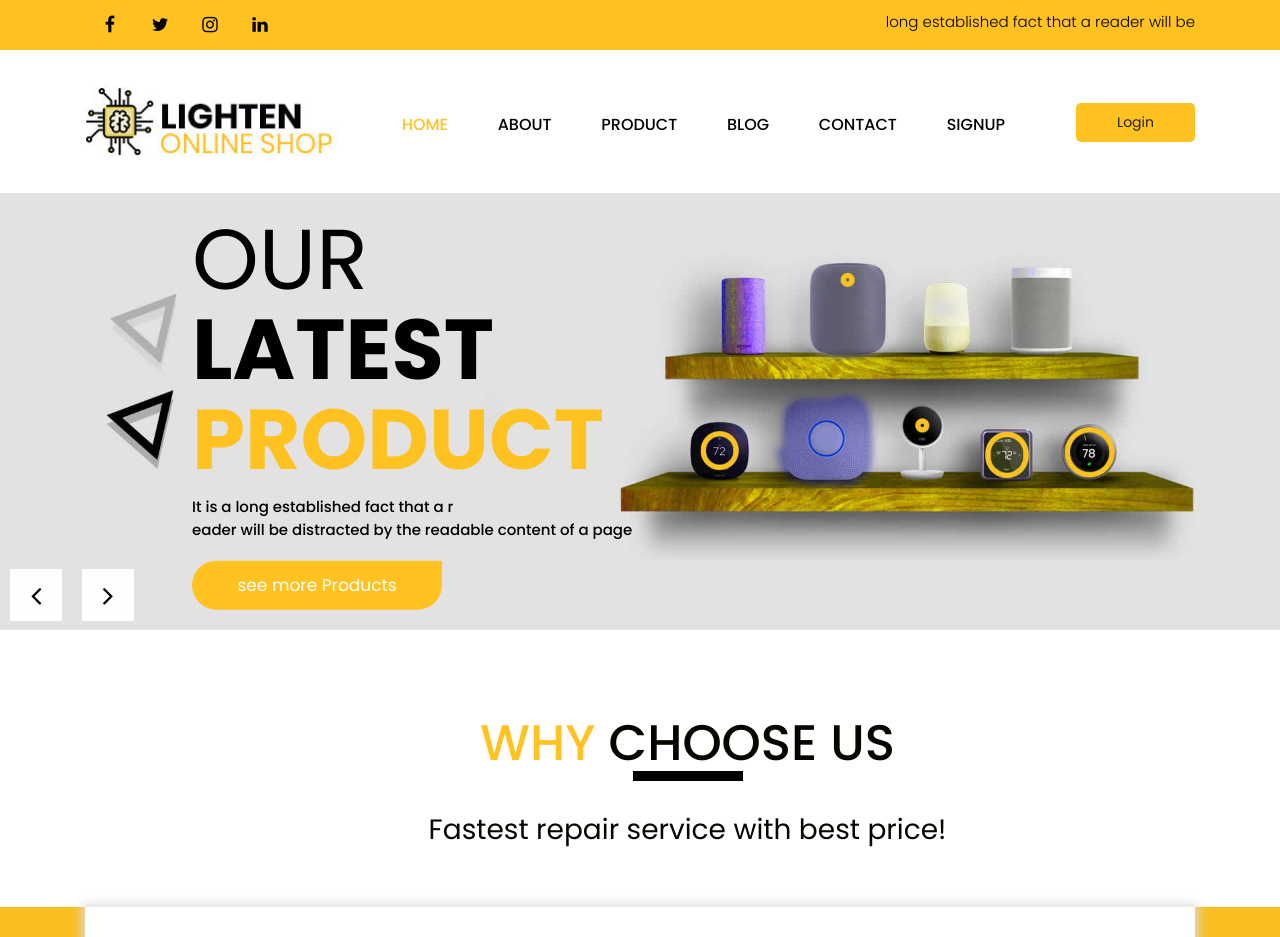
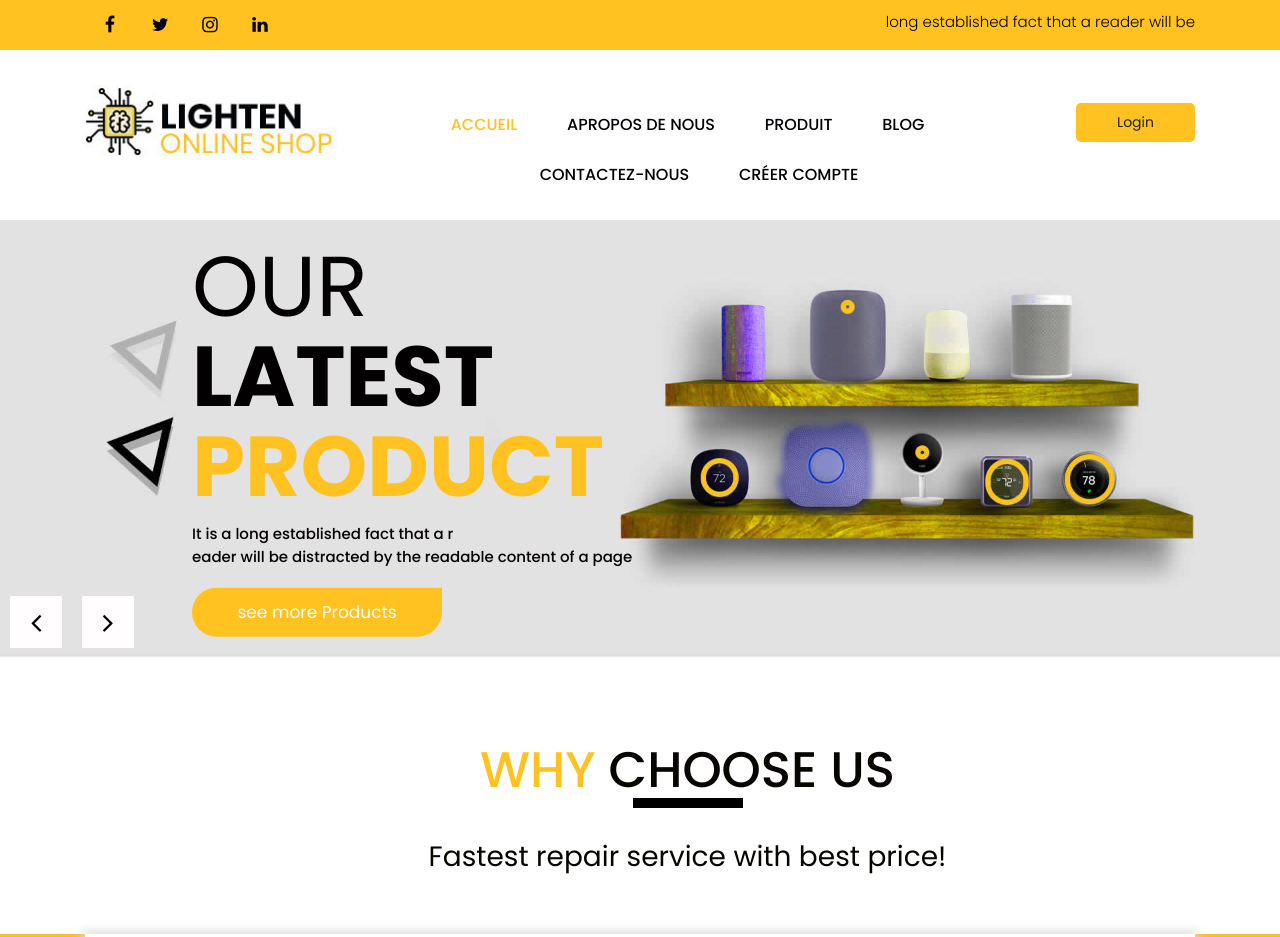
Before and after one commit to nourbal/lighten, a plain HTML site: page index.html in a window 1280 px wide. Shown: the top 937 px of the page. Drawn offline with nearby package versions, Linux system fonts and the light colour scheme.

Commit message:
translate home page

```diff
--- a/index.html
+++ b/index.html
@@ -75,12 +75,12 @@
                      <div class="limit-box">
                         <nav class="main-menu">
                            <ul class="menu-area-main">
-                              <li class="active"> <a href="index.html">Home</a> </li>
-                              <li> <a href="about.html">About</a> </li>
-                              <li> <a href="product.html">product</a> </li>
+                              <li class="active"> <a href="index.html">Accueil</a> </li>
+                              <li> <a href="about.html">Apropos de nous</a> </li>
+                              <li> <a href="product.html">Produit</a> </li>
                               <li> <a href="blog.html"> Blog</a> </li>
-                              <li> <a href="contact.html">Contact</a> </li>
-                              <li class="mean-last"> <a href="#contact">signup</a> </li>
+                              <li> <a href="contact.html">Contactez-nous</a> </li>
+                              <li class="mean-last"> <a href="#contact">Créer compte</a> </li>
 
                            </ul>
                         </nav>
```
